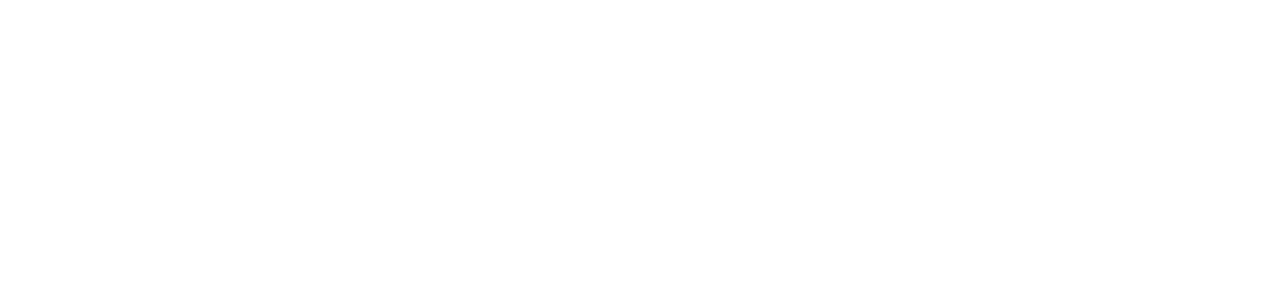
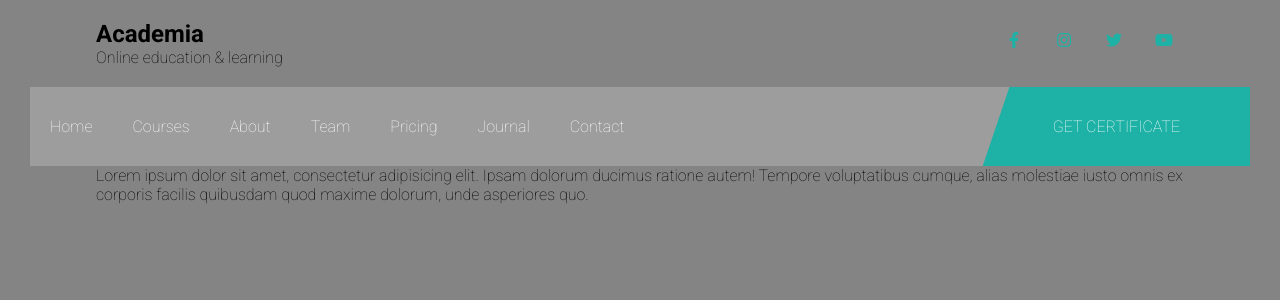
Before and after one commit to Tduncan14/reacteducation, a React (Create React App) app: page / in a window 1280 px wide. Shown: the top 300 px of the page. Built offline with nearby package versions, Linux system fonts and the light colour scheme.

Commit message:
keep moving forward

```diff
--- a/src/App.css
+++ b/src/App.css
@@ -10,4 +10,34 @@
 
 body{
   font-family: "Roboto", sans-serif;
+  background-color: #858484;
 }
+
+.container{
+  max-width:85%;
+  margin:auto
+}
+
+.flexSB{
+  display:flex;
+  justify-content:space-between;
+}
+
+
+.icon{
+  width:40px;
+  height:40px;
+  line-height:40px;
+  text-align:center;
+  border-radius:50%;
+  background-color: rbga(255,255,255,0.3);
+  color:#1eb2a6;
+  transition:0.5s;
+}
+
+
+.icon:hover{
+  cursor:pointer;
+  background-color: #1eb2a6;
+  color:#fff;
+}
--- a/src/App.js
+++ b/src/App.js
@@ -1,10 +1,20 @@
 
 import './App.css';
+import Header from './components/heading/Header';
+import {BrowserRouter as router, Routes,Route, BrowserRouter} from 'react-router-dom';
+import Home from './components/home/Home';
 
 function App() {
   return (
     <div className="App">
+      <BrowserRouter>
+      <Header />
+      <Routes>
+        <Route path='/' exact element ={<Home />} />
+        {/* <Route  to='/about' element={About}/> */}
 
+      </Routes>
+      </BrowserRouter>
     </div>
   );
 }
--- /dev/null
+++ b/src/components/heading/Head.js
@@ -0,0 +1,41 @@
+import React from 'react';
+
+
+
+
+const Head = () => {
+
+
+
+
+
+
+ return(
+     <div>
+         <section className="head">
+              <div className="container flexSB">
+                  <div className="log">
+                      <h1> Academia</h1>
+                      <span> Online education & learning</span>
+                  </div>
+
+
+                 <div className="social">
+                     <i className="fab fa-facebook-f icon"></i>
+                     <i className="fab fa-instagram icon"></i>
+                     <i className="fab fa-twitter icon"></i>
+                     <i className="fab fa-youtube icon"></i>
+                 </div>
+
+              </div>
+         </section>
+     </div>
+ )
+
+
+
+
+}
+
+
+export default Head
--- /dev/null
+++ b/src/components/heading/Header.js
@@ -0,0 +1,49 @@
+import React, { useState } from 'react';
+import Head from './Head'
+import './header.css'
+import {Link} from 'react-router-dom';
+
+
+
+ function Header (){
+
+    const [click,setClick] = useState(false)
+
+
+
+    return(
+        <>
+            <Head />
+            <header>
+                <nav className="flexSB">
+                    <ul className={click ? "mobile-nav ": "flexSB"} onClick={()=> setClick(false)}>
+                        <li><Link to="/">Home</Link></li>
+                        <li> <Link to="/courses">Courses</Link></li>
+                        <li><Link to="/about">About</Link></li>
+                        <li><Link to="/team">Team</Link></li>
+                        <li><Link to="/pricing">Pricing</Link></li>
+                        <li><Link to="/journal">Journal</Link></li>
+                        <li><Link to="/contact">Contact</Link></li>
+                    </ul>
+
+
+                <div className="start">
+                     <div className="button">GET CERTIFICATE</div>
+                </div>
+
+
+                <button className='toggle' onClick={()=> setClick(!click)}>
+                 {click ? <i className='fa fa-times'></i> : <i className="fa fa-bars"></i>}
+                </button>
+                </nav>
+
+            </header>
+        </>
+    )
+
+
+
+ }
+
+
+ export default Header
--- /dev/null
+++ b/src/components/heading/header.css
@@ -0,0 +1,108 @@
+.head{
+    padding:20px 0;
+    color:black;
+
+}
+
+.logo h1{
+    font-size:35px;
+    font-weight:900;
+}
+
+
+.head .icon{
+    margin-left:10px;
+}
+
+
+/*----- HEADER----------- */
+
+header{
+    background-color: rgba(255,255,255,0.2);
+    margin:0 30px;
+}
+
+header ul{
+    padding:30px 20px;
+}
+
+
+header li{
+    margin-right:40px;
+}
+
+
+header ul li a {
+    color:white;
+    font-weight:500;
+    transition:0.5s;
+}
+
+header ul li a:hover {
+    color:#1eb2a6;
+
+}
+
+.start{
+    background-color:#1eb2a6;
+    padding:30px 70px;
+    color:#fff;
+    clip-path:polygon(10% 0, 100% 0 , 100% 100%, 0 100%);
+}
+
+
+a{
+    text-decoration:none;
+}
+
+li{list-style-type:none;}
+
+
+.toggle{
+    display:none;
+}
+
+
+@media screen and (max-width:768px){
+
+    .start{
+        clip-path:none;
+    }
+
+
+    header{
+        margin:0;
+        background-color: #1eb2a6;
+        position:relative;
+    }
+
+
+    header ul.flexSB{
+        display:none
+    }
+
+    .toggle{
+        display:block;
+        background:none;
+        color:#fff;
+        font-size:30px;
+        position:absolute;
+        right:0px;
+        top:20px;
+    }
+
+
+    header ul li{
+        margin-bottom:20px;
+    }
+
+
+    .mobile-nav{
+        position:absolute;
+        top:7vh;
+        left:0;
+        width:100%;
+        background-color: #1eb2a6;
+
+    }
+}
--- /dev/null
+++ b/src/components/home/Home.js
@@ -0,0 +1,20 @@
+import React from 'react';
+import Hero from './hero/Hero.js';
+
+
+
+
+const Home = () => {
+
+
+
+
+
+    return(
+        <div>
+            <Hero />
+        </div>
+    )
+}
+
+export default Home
--- /dev/null
+++ b/src/components/home/hero/Hero.js
@@ -0,0 +1,25 @@
+import React from 'react';
+import './hero.css'
+
+
+
+const Hero = () => {
+
+
+
+
+    return (
+     <>
+     <section className="hero">
+          <div className="container">
+               <div className="row">
+                   <p>Lorem ipsum dolor sit amet, consectetur adipisicing elit. Ipsam dolorum ducimus ratione autem! Tempore voluptatibus cumque, alias molestiae iusto omnis ex corporis facilis quibusdam quod maxime dolorum, unde asperiores quo.</p>
+               </div>
+          </div>
+     </section>
+     </>
+    )
+}
+
+
+export default Hero
```
Also changed, not shown: src/components/home/hero/hero.css (added), 1 other file (tests, documents, lock files or other folders).
